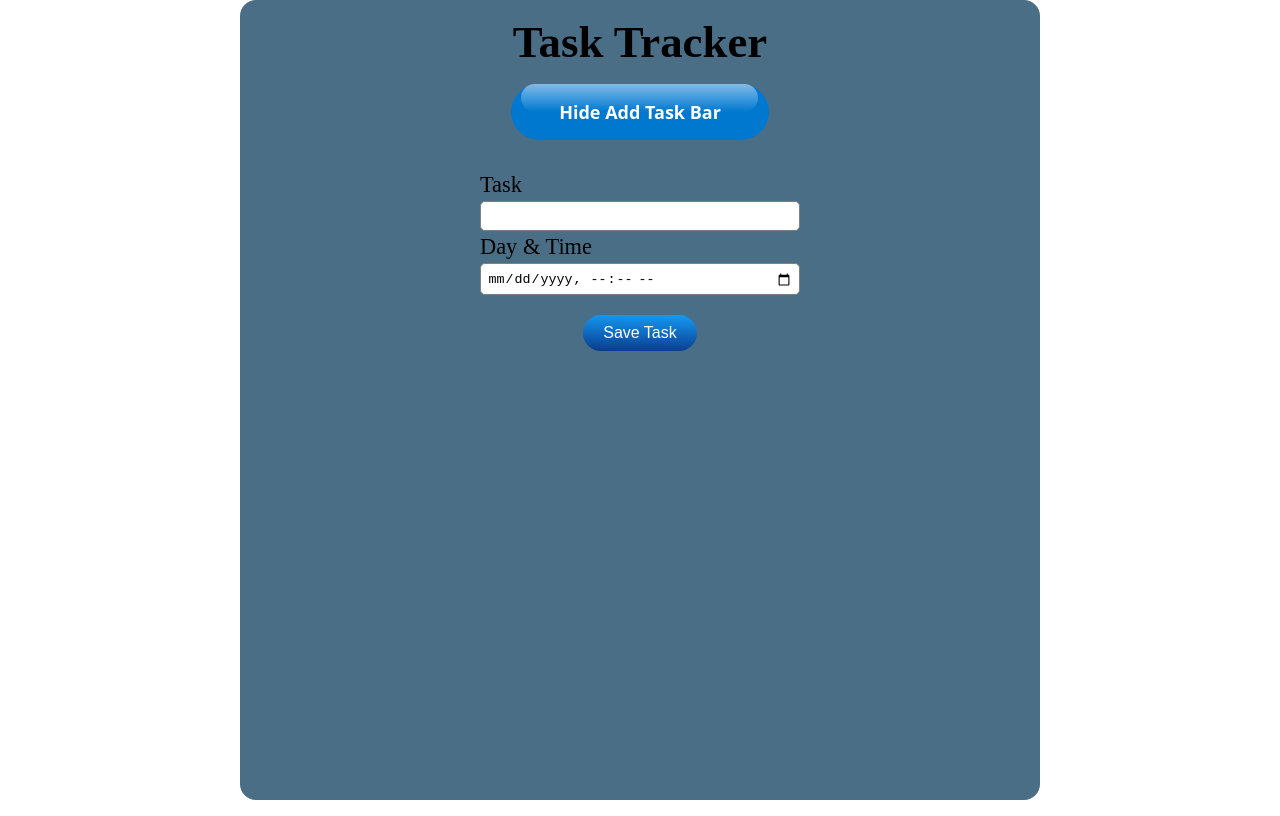
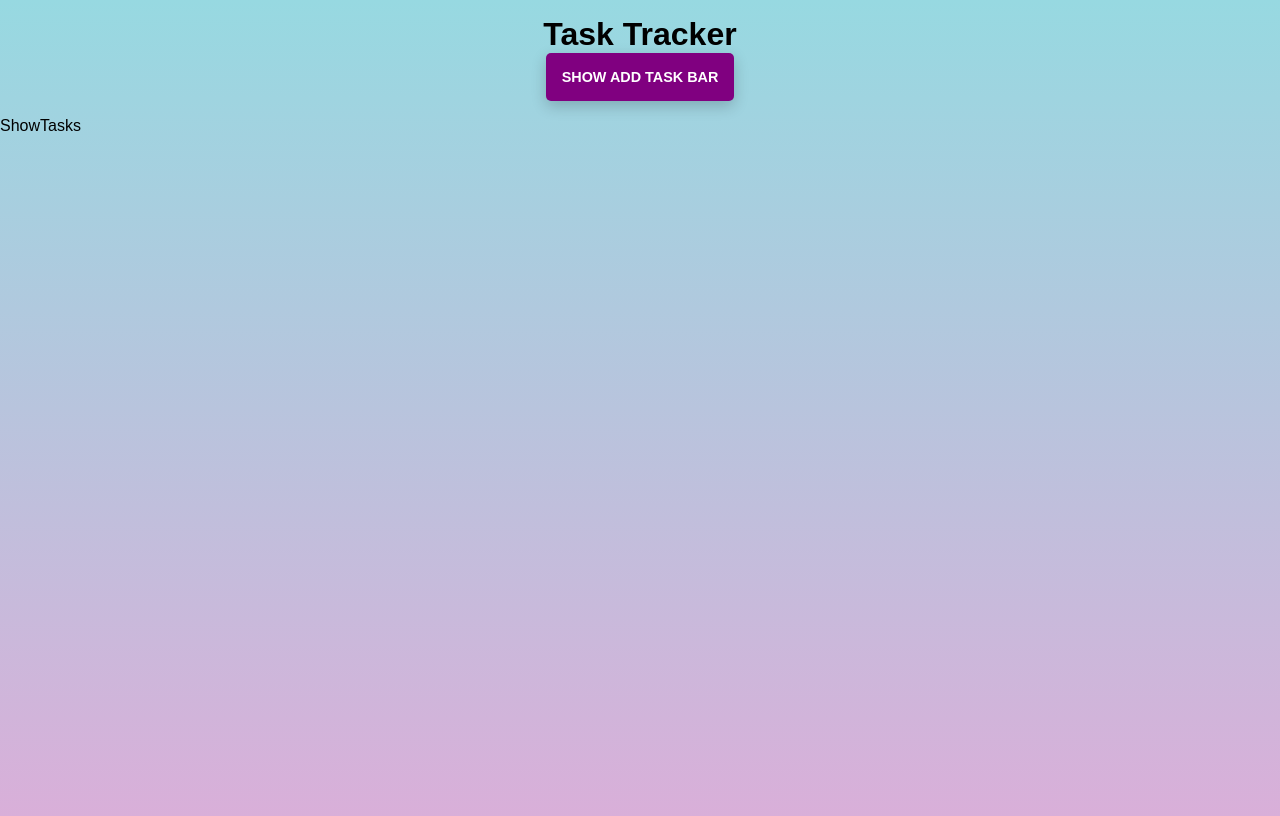
Before and after one commit to FatihG34/Task_Tracker_App, a React (Create React App) app: page / in a window 1280 px wide. Built offline with nearby package versions, Linux system fonts and the light colour scheme.

Commit message:
file changed

```diff
--- a/src/App.css
+++ b/src/App.css
@@ -1,118 +1,87 @@
 * {
+    box-sizing: border-box;
     margin: 0;
     padding: 0;
-    box-sizing: border-box;
+}
+
+body {
+    height: 100vh;
+    font-family: 'Poppins', sans-serif;
+    background-image: linear-gradient(to top, #d9afd9 0%, #97d9e1 100%);
+}
+
+.container {
+    background-image: linear-gradient(to bottom right,
+            rgb(204, 16, 119),
+            rgb(231, 191, 213));
+    margin: 3rem auto;
+    max-width: 600px;
+    padding: 2rem;
+    overflow: hidden;
+    border-radius: 5px;
 }
 
 .header {
-    margin: 0 auto;
-    height: 100vh;
-    border-radius: 1rem;
     text-align: center;
-    font-size: 1.4rem;
-    background-color: #033457b6;
-    width: 50rem;
+    margin: 1rem;
 }
 
-.header h1 {
-    text-align: center;
+.btn {
+    border: none;
+    cursor: pointer;
+    text-transform: uppercase;
+    outline: none;
+    color: #fff;
+    font-weight: 700;
+    font-size: 0.9rem;
     padding: 1rem;
-    /* margin-top: 1rem; */
+    box-shadow: 0 5px 15px rgba(0, 0, 0, 0.2);
+    border-radius: 5px;
 }
 
-
-.show-hide-btn {
-    background-color: #0078d0;
-    border: 0;
-    border-radius: 56px;
-    color: #fff;
-    cursor: pointer;
-    display: inline-block;
-    font-family: system-ui, -apple-system, system-ui, "Segoe UI", Roboto, Ubuntu, "Helvetica Neue", sans-serif;
-    font-size: 18px;
-    font-weight: 600;
-    outline: 0;
-    padding: 16px 21px;
-    position: relative;
-    text-align: center;
-    text-decoration: none;
-    transition: all .3s;
-    user-select: none;
-    -webkit-user-select: none;
-    touch-action: manipulation;
+.form-control {
+    margin: 20px 0;
 }
 
-.show-hide-btn:before {
-    background-color: initial;
-    background-image: linear-gradient(#fff 0, rgba(255, 255, 255, 0) 100%);
-    border-radius: 125px;
-    content: "";
-    height: 50%;
-    left: 4%;
-    opacity: .5;
-    position: absolute;
-    top: 0;
-    transition: all .3s;
-    width: 92%;
+.form-control label {
+    display: block;
 }
 
-.show-hide-btn:hover {
-    box-shadow: rgba(255, 255, 255, .2) 0 3px 15px inset, rgba(0, 0, 0, .1) 0 3px 5px, rgba(0, 0, 0, .1) 0 10px 13px;
-    transform: scale(1.05);
+.form-control input {
+    width: 100%;
+    height: 40px;
+    padding: 1rem;
+    font-size: 1rem;
+    border-radius: 5px;
+    border: none;
 }
 
-@media (min-width: 768px) {
-    .show-hide-btn {
-        padding: 16px 48px;
-    }
+.btn-submit {
+    display: block;
+    width: 100%;
+    background-color: purple;
+    margin: 2rem 0;
 }
 
-.form-container {
-    margin-top: 2rem;
-    display: flex;
-    flex-direction: column;
-    align-items: center;
-    justify-content: center;
+.task {
+    background: #f4f4f4;
+    margin: 0.7rem;
+    padding: 0.5rem 1rem;
+    cursor: pointer;
 }
 
-.form-container form {
-    /* border: 1px solid gray; */
-    width: 20rem;
-    display: flex;
-    flex-direction: column;
-    justify-content: space-evenly;
-    align-items: flex-start;
+.done {
+    border-left: 10px solid rgb(102, 18, 77);
+    text-decoration: line-through;
+    background-color: darkgrey;
 }
 
-form input {
-    width: 100%;
-    border-radius: 5px;
-    outline: none;
-    border: 1px solid gray;
-    padding: 0.40rem;
-    margin: 0.2rem 0;
+.task h3 {
+    display: flex;
+    align-items: center;
+    justify-content: space-between;
 }
 
-.task-save-btn {
-    margin: 1rem auto;
-    align-self: center;
-    background-image: linear-gradient(1deg, #040857, #149BF3 99%);
-    background-size: calc(100% + 20px) calc(100% + 20px);
-    border-radius: 100px;
-    border-width: 0;
-    color: #FFFFFF;
-    cursor: pointer;
-    font-family: CircularStd, sans-serif;
-    font-size: 1rem;
-    height: auto;
-    line-height: 1.5;
-    padding: 6px 20px;
-    user-select: none;
-    -webkit-user-select: none;
+.text-center {
+    text-align: center;
 }
-
-p {
-    background-color: #3d969eb6;
-    width: 35rem;
-    padding: 5px;
-}
--- a/src/App.js
+++ b/src/App.js
@@ -1,34 +1,8 @@
-import { useEffect, useState } from 'react';
+import Home from './components/Home';
 import './App.css';
-import Header from './components/Header';
-
 
 function App() {
-  const [localTask, setLocalTask] = useState(JSON.parse(localStorage.getItem("localTask")) || []);
-  // const addTask = () => {
-  //   localStorage.setItem("localTask", JSON.stringify(localTask));
-  // }
-  // addTask();
-  // useEffect(() => {
-  //   localStorage.setItem("items", JSON.stringify(items));
-
-  // }, [])
-
-  // const showTasks = () => {
-  //   let task = JSON.parse(localStorage.getItem("items"));
-  //   setLocalTask(task)
-  //   console.log(task);
-  // };
-
-  useEffect(() => {
-    localStorage.setItem("localTask", JSON.stringify(localTask));
-  }, [localTask])
-
-  return (
-    <div className="main-container">
-      <Header setLocalTask={setLocalTask} localTask={localTask} />
-    </div>
-  );
+  return <Home />;
 }
 
 export default App;
--- a/src/components/AddTask.jsx
+++ b/src/components/AddTask.jsx
@@ -1,9 +1,52 @@
-import React from 'react'
+import { useState } from 'react'
 
-const AddTask = () => {
+const AddTaskForm = ({ tasks, setTasks }) => {
+    const [task, setTask] = useState('');
+    const [day, setDay] = useState('');
+
+    const handleSubmit = (e) => {
+        e.preventDefault();
+        const id = new Date().getTime();
+        const newTask = { id: id, task: task, day: day, isDone: false };
+        setTasks([...tasks, newTask]);
+        setTask('');
+        setDay('');
+    };
     return (
-        <div>AddTask</div>
+        <div>
+            <form onSubmit={handleSubmit}>
+                <div className="form-control">
+                    <label htmlFor="task">Task</label>
+                    <input
+                        type="text"
+                        name="task"
+                        id="task"
+                        placeholder="add task ..."
+                        value={task}
+                        onChange={(e) => setTask(e.target.value)}
+                        required
+                    />
+                </div>
+                <div className="form-control">
+                    <label htmlFor="day">Day & Time</label>
+                    <input
+                        type="date"
+                        name="day"
+                        id="day"
+                        placeholder="add task ..."
+                        value={day}
+                        onChange={(e) => setDay(e.target.value)}
+                        required
+                    />
+                </div>
+                <div>
+                    <button type="submit" className="btn btn-submit">
+                        Submit
+                    </button>
+                </div>
+            </form>
+        </div>
     )
 }
 
-export default AddTask
+export default AddTaskForm
--- a/src/components/Button.jsx
+++ /dev/null
@@ -1,17 +0,0 @@
-import React, { useState } from 'react'
-
-const Button = ({ editShow }) => {
-    const [shows, setShows] = useState(true)
-    // console.log(show);
-
-    return (
-        <div>
-            <button className='show-hide-btn' onClick={() => {
-                editShow();
-                setShows(!shows)
-            }} >{shows ? "Hide Add Task Bar" : "Show Add Task Bar"}</button>
-        </div >
-    )
-}
-
-export default Button
--- a/src/components/Header.jsx
+++ b/src/components/Header.jsx
@@ -1,20 +1,35 @@
-import React, { useState } from 'react'
-import Button from './Button';
-import Tasks from './Tasks';
+import AddTaskForm from "./AddTask";
+import { useState } from "react";
 
-const Header = ({ setLocalTask, localTask }) => {
-    const [show, setShow] = useState(true);
-    const editShow = () => {
-        setShow(!show);
+const Header = ({ tasks, setTasks }) => {
+    const [show, setShow] = useState(false);
+    const [btnStyle, setBtnStyle] = useState({
+        name: "Show Add Task Bar",
+        bgColor: "purple"
+    });
+
+    const handleShow = () => {
+        // setShow(!show)
+        //! async çalıştığı için önce show un ilk değerini alıyor if bloğu show un ilk değerine  göre dönüyor bu işlemler sonrasında state güncelleniyor
+        if (show) {
+            setBtnStyle({
+                name: "Show Add Task Bar",
+                bgColor: "purple"
+            })
+        } else {
+            setBtnStyle({
+                name: "Close Add Task Bar",
+                bgColor: "red"
+            })
+        }
+        setShow(!show)
     };
 
-    return (
-        <div className='header'>
-            <h1>Task Tracker</h1>
-            <Button editShow={editShow} />
-            {show && <Tasks setLocalTask={setLocalTask} localTask={localTask} />}
-        </div>
-    )
-}
+    return <header className="header">
+        <h1>Task Tracker</h1>
+        <button onClick={handleShow} className="btn" style={{ backgroundColor: btnStyle.bgColor }}>{btnStyle.name}</button>
+        {show && <AddTaskForm tasks={tasks} setTasks={setTasks} />}
+    </header>;
+};
 
-export default Header
+export default Header;
--- /dev/null
+++ b/src/components/Home.jsx
@@ -0,0 +1,23 @@
+import React from 'react';
+import Header from '../components/Header';
+import ShowTasks from './ShowTask';
+import { useState, useEffect } from 'react';
+// import data from "../helper/starterData";
+
+
+const Home = () => {
+    const [tasks, setTasks] = useState(JSON.parse(localStorage.getItem('tasks')) || []);
+
+
+    useEffect(() => {
+        localStorage.setItem("tasks", JSON.stringify(tasks))
+    }, [tasks])
+
+    console.log(tasks);
+    return <div>
+        <Header tasks={tasks} setTasks={setTasks} />
+        <ShowTasks />
+    </div>;
+};
+
+export default Home;
--- /dev/null
+++ b/src/components/ShowTask.jsx
@@ -0,0 +1,5 @@
+const ShowTasks = () => {
+    return <div>ShowTasks</div>;
+};
+
+export default ShowTasks;
--- a/src/components/Task.jsx
+++ /dev/null
@@ -1,30 +0,0 @@
-
-const Task = ({ localTask }) => {
-
-    console.log(localTask);
-
-
-    return (
-        <div>
-
-            <ul className='task-ul'>
-                {localTask || localTask.map((itemTask) => {
-                    const { id, task, date, isdone } = itemTask;
-                    return (
-                        <li key={id} >
-                            <p>
-                                {task}
-                            </p>
-                            <p>
-                                {date && date.slice(0, 10)}  {date && ("& " + date.slice(11))}
-                            </p>
-
-                        </li>
-                    )
-                })}
-            </ul>
-        </div>
-    )
-}
-
-export default Task
--- a/src/components/Tasks.jsx
+++ /dev/null
@@ -1,40 +0,0 @@
-import { useState } from "react";
-import Task from "./Task";
-
-const Tasks = ({ setLocalTask, localTask }) => {
-    const [task1, setTask] = useState();
-    const [date1, setDate] = useState();
-
-    const handleSubmit = (e) => {
-        e.preventDefault();
-        let id = new Date().getTime();
-        let isDone = false;
-        setLocalTask([...localTask, { id: id, task: task1, date: date1, isDone: isDone }])
-        setTask("");
-        setDate("");
-    };
-    return (
-        <div className="form-container">
-            <form onSubmit={handleSubmit}>
-                <label htmlFor="">Task</label>
-                <input
-                    className="task-input"
-                    type="text"
-                    value={task1}
-                    onChange={(e) => setTask(e.target.value)}
-                />
-                <label htmlFor="">Day & Time</label>
-                <input
-                    className="date-input"
-                    type="datetime-local"
-                    value={date1}
-                    onChange={(e) => setDate(e.target.value)}
-                    name="" id="" />
-                <button className="task-save-btn" >Save Task</button>
-            </form>
-            <Task localTask={localTask} />
-        </div>
-    );
-};
-
-export default Tasks;
```
Also changed, not shown: src/index.js (+5 -8 lines).
